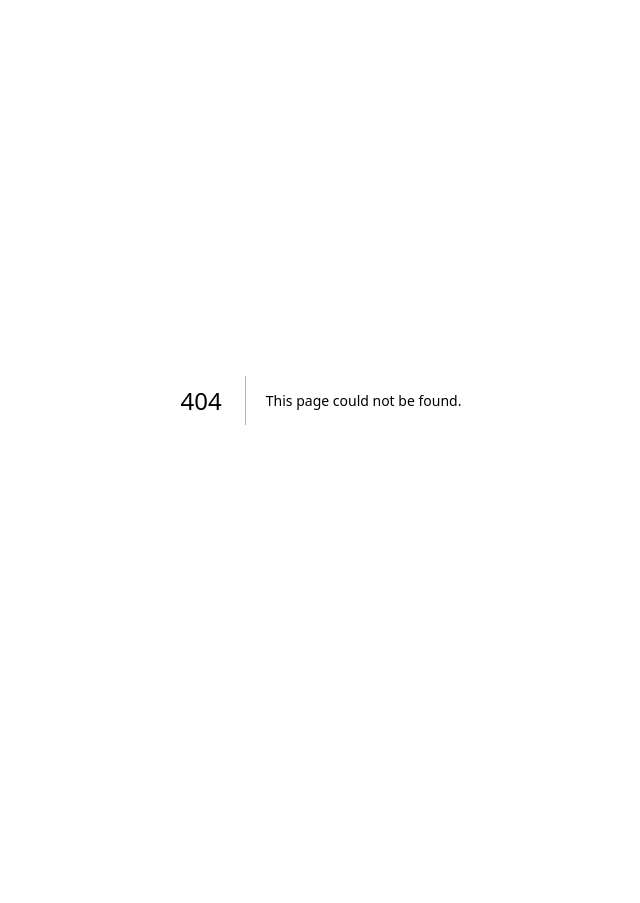
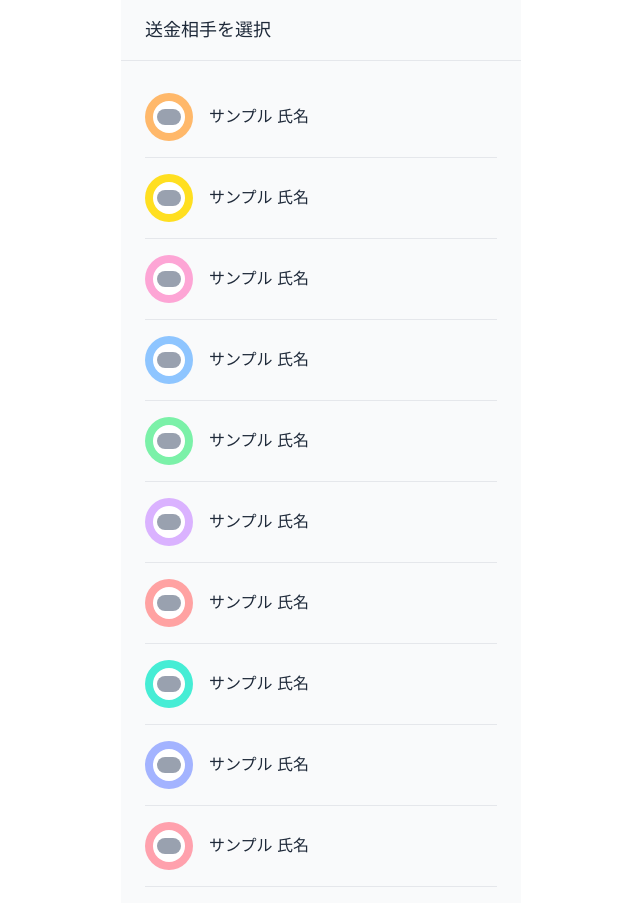
Before and after one commit to takumin4260/monetech, a Next.js app in the folder frontend/: page /users in a window 1280 px wide. Before the commit this address had no page. Shown: the whole page, without its empty margins (319-959 px from the left). Before the commit the page ends 800 px from the top, so only its background shows below. Built offline with nearby package versions, Linux system fonts and the light colour scheme.

Commit message:
一旦送金相手ページOK

```diff
--- a/frontend/src/app/page.tsx
+++ b/frontend/src/app/page.tsx
@@ -1,6 +1,6 @@
+import React from 'react';
+import Link from "next/link";
 import Image from "next/image";
-
-import React from 'react';
 
 export default function MobileAccountScreen() {
   return (
@@ -38,6 +38,14 @@ export default function MobileAccountScreen() {
             <p className="text-2xl font-bold text-gray-800">50,000円</p>
           </div>
         </div>
+
+        <div className="flex justify-center">
+          <Link href="/users">
+            <button className="mt-4 px-4 py-2 bg-blue-500 text-white rounded hover:bg-blue-600 transition">
+              送金する
+            </button>
+          </Link>
+        </div>
       </div>
     </div>
   );
--- /dev/null
+++ b/frontend/src/app/users/page.tsx
@@ -0,0 +1,54 @@
+import React from 'react';
+import Link from 'next/link';
+
+export default function TransferRecipientScreen() {
+const recipients = [
+  { id: 1, name: 'サンプル 氏名', avatar: 'bg-orange-300' },
+  { id: 2, name: 'サンプル 氏名', avatar: 'bg-yellow-300' },
+  { id: 3, name: 'サンプル 氏名', avatar: 'bg-pink-300' },
+  { id: 4, name: 'サンプル 氏名', avatar: 'bg-blue-300' },
+  { id: 5, name: 'サンプル 氏名', avatar: 'bg-green-300' },
+  { id: 6, name: 'サンプル 氏名', avatar: 'bg-purple-300' },
+  { id: 7, name: 'サンプル 氏名', avatar: 'bg-red-300' },
+  { id: 8, name: 'サンプル 氏名', avatar: 'bg-teal-300' },
+  { id: 9, name: 'サンプル 氏名', avatar: 'bg-indigo-300' },
+  { id: 10, name: 'サンプル 氏名', avatar: 'bg-rose-300' },
+];
+
+  return (
+    <div className="w-[400px] min-h-screen bg-gray-50 mx-auto">
+      {/* Header */}
+      <div className="flex items-center justify-between px-6 py-4 bg-gray-50 border-b border-gray-200">
+        <h1 className="text-lg font-medium text-gray-800">送金相手を選択</h1>
+        <div className="w-6"></div> {/* Spacer for center alignment */}
+      </div>
+
+      {/* Recipients List */}
+          <div className="px-6 py-4">
+        {recipients.map((recipient) => (
+          <Link
+            key={recipient.id}
+            href="/users/1"
+            className="block"
+          >
+            <div
+              className="flex items-center space-x-4 py-4 border-b border-gray-200 cursor-pointer hover:bg-gray-100 transition-colors"
+            >
+              {/* Avatar */}
+              <div className={`w-12 h-12 rounded-full ${recipient.avatar} flex items-center justify-center`}>
+                <div className="w-8 h-8 bg-white rounded-full flex items-center justify-center">
+                  <div className="w-6 h-4 bg-gray-400 rounded-full"></div>
+                </div>
+              </div>
+
+              {/* Name */}
+              <div className="flex-1">
+                <p className="text-base font-medium text-gray-800">{recipient.name}</p>
+              </div>
+            </div>
+          </Link>
+        ))}
+      </div>
+    </div>
+  );
+}
```
Also changed, not shown: frontend/package.json (+7 -6 lines), 1 other file (tests, documents, lock files or other folders).
